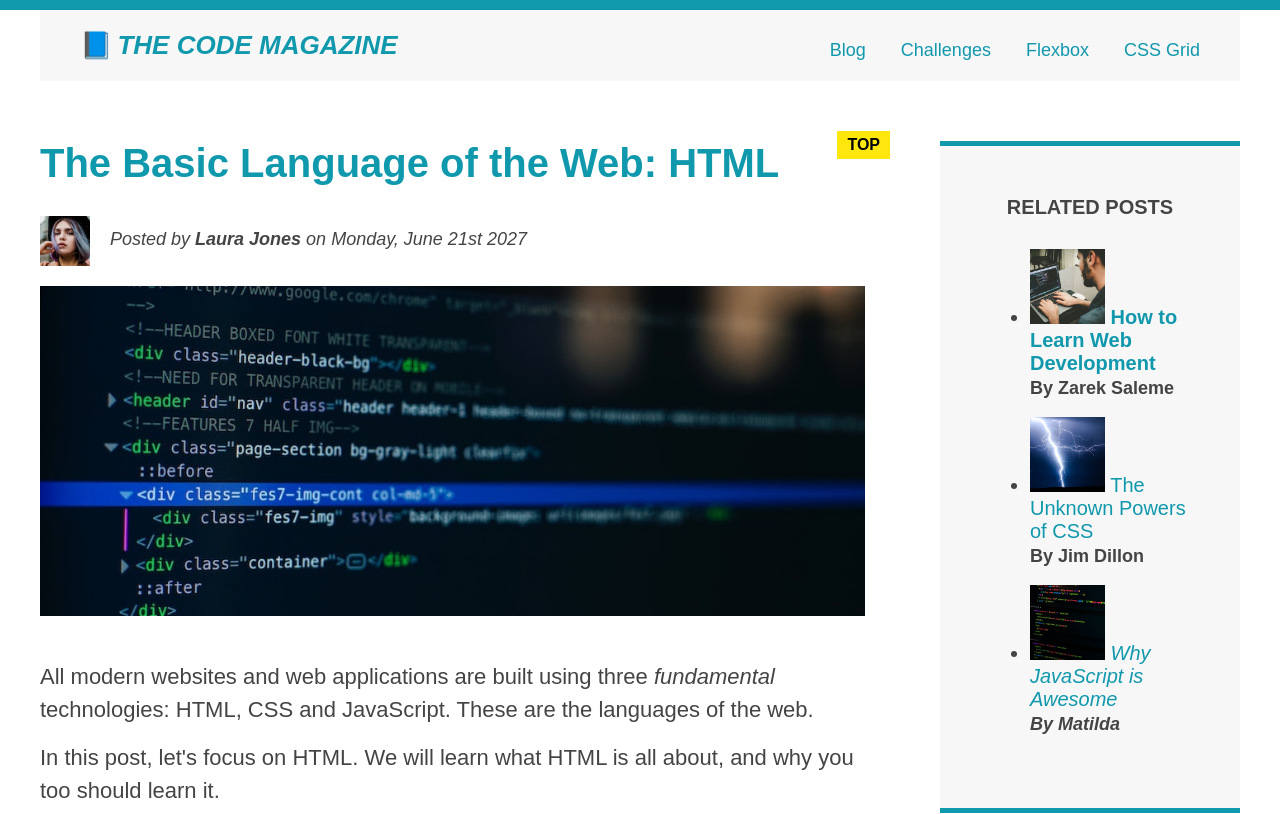
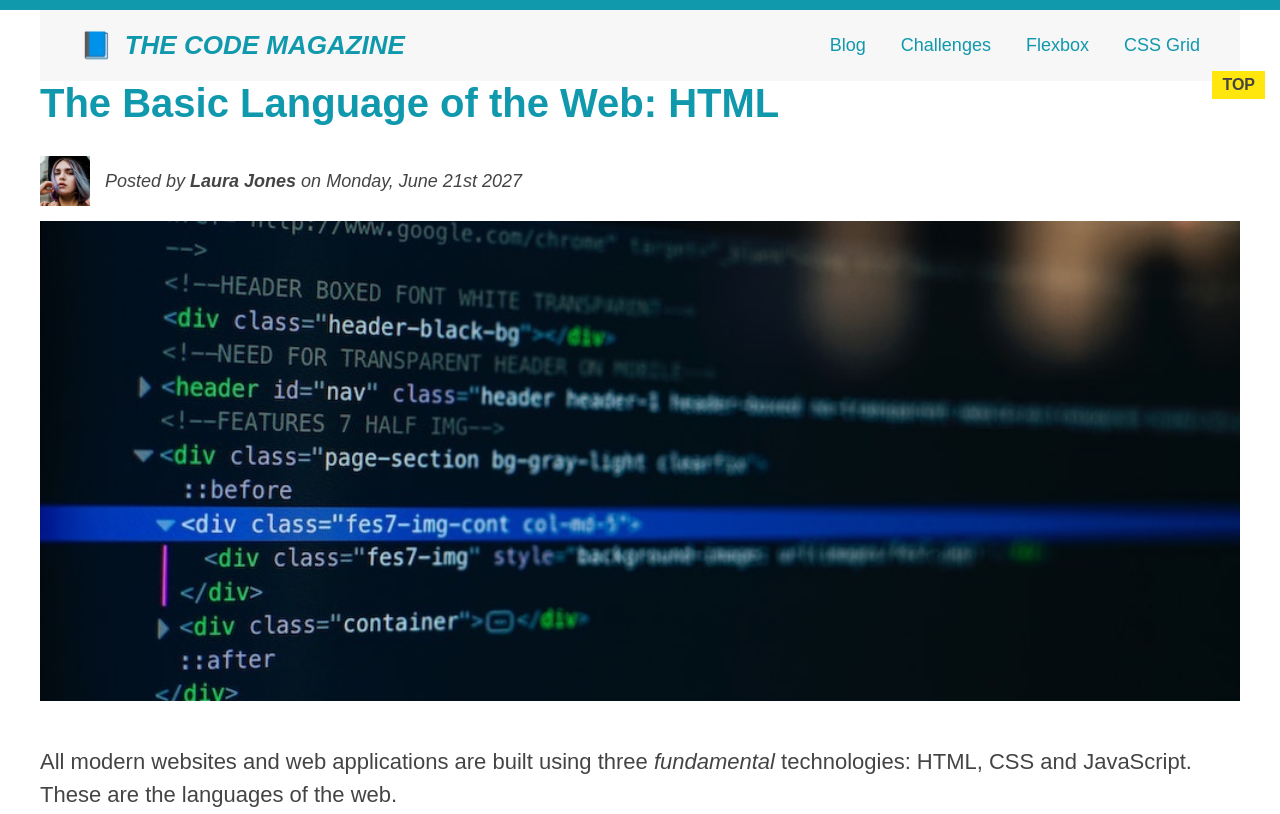
Before and after one commit to zarek21/HTML_CSS_Scripts, a plain HTML site: page 14 - Working_With_Colors/index.html in a window 1280 px wide. Shown: the top 814 px of the page. Drawn offline with Linux system fonts and the light colour scheme.

Commit message:
feat: update HTML structure and improve CSS styling for better layout and readability in index.html and style.css

```diff
--- a/14 - Working_With_Colors/index.html
+++ b/14 - Working_With_Colors/index.html
@@ -3,53 +3,54 @@
   <head>
     <meta charset="UTF-8" />
     <link href="style.css" rel="stylesheet" />
-    <title>The basic language of the Web: HTML</title>
+
+    <title>The Basic Language of the Web: HTML</title>
   </head>
 
   <body>
-    <!-- <h1>The basic language of the Web: HTML</h1>
-    <h2>The basic language of the Web: HTML</h2>
-    <h3>The basic language of the Web: HTML</h3>
-    <h4>The basic language of the Web: HTML</h4>
-    <h5>The basic language of the Web: HTML</h5>
-    <h6>The basic language of the Web: HTML</h6> -->
+    <!--
+    <h1>The Basic Language of the Web: HTML</h1>
+    <h2>The Basic Language of the Web: HTML</h2>
+    <h3>The Basic Language of the Web: HTML</h3>
+    <h4>The Basic Language of the Web: HTML</h4>
+    <h5>The Basic Language of the Web: HTML</h5>
+    <h6>The Basic Language of the Web: HTML</h6>
+    -->
 
     <div class="container">
       <header class="main-header clearfix">
-        <h1>📘The Code Magazine</h1>
+        <h1>📘 The Code Magazine</h1>
 
         <nav>
           <!-- <strong>This is the navigation</strong> -->
           <a href="blog.html">Blog</a>
-          <!-- This works as an empty link, further use will be worth. -->
           <a href="#">Challenges</a>
-          <a href="/15-Flexbox_CSS_Grid/flexbox.html" target="_blank"
-            >Flexbox</a
-          >
-          <a href="/15-Flexbox_CSS_Grid/css-grid.html" target="_blank"
-            >CSS Grid</a
-          >
+          <a href="/15-Flexbox_CSS_Grid/flexbox.html">Flexbox</a>
+          <a href="/15-Flexbox_CSS_Grid/css-grid.html">CSS Grid</a>
         </nav>
+
         <!-- <div class="clear"></div> -->
       </header>
 
+      <!-- ONLY NECESSARY FOR FLEXBOX -->
+      <!-- <div class="row"> -->
       <article>
         <header class="post-header">
           <h2>The Basic Language of the Web: HTML</h2>
 
+          <div class="author-box">
             <img
               src="/img - copia/laura-jones.jpg"
-            alt="Author Picture"
+              alt="Headshot of Laura Jones"
+              height="50"
               width="50"
-            height="50"
               class="author-img"
             />
 
             <p id="author" class="author">
               Posted by <strong>Laura Jones</strong> on Monday, June 21st 2027
             </p>
-
-          <!-- It maintains the aspect ratio because its original size is width = 1000, height = 400, so this is half the size. -->
+          </div>
 
           <img
             src="/img - copia/post-img.jpg"
@@ -58,7 +59,7 @@
             height="200"
             class="post-img"
           />
-          <button>♥️ Like</button>
+          <button>❤️ Like</button>
         </header>
 
         <p>
@@ -75,7 +76,7 @@
 
         <h3>What is HTML?</h3>
         <p>
-          HTML stands for <strong>H</strong>yper <strong>T</strong>ext
+          HTML stands for <strong>H</strong>yper<strong>T</strong>ext
           <strong>M</strong>arkup <strong>L</strong>anguage. It's a markup
           language that web developers use to structure and describe the content
           of a webpage (not a programming language).
@@ -85,8 +86,7 @@
           paragraphs, links, headings, images, video, etc. Web browsers
           understand HTML and render HTML code as websites.
         </p>
-
-        <p>HTML, each element is made up of 3 parts:</p>
+        <p>In HTML, each element is made up of 3 parts:</p>
 
         <ol>
           <li class="first-li">The opening tag</li>
@@ -100,7 +100,7 @@
             href="https://developer.mozilla.org/en-US/docs/Web/HTML"
             target="_blank"
             >MDN Web Docs</a
-          >
+          >.
         </p>
 
         <h3>Why should you learn HTML?</h3>
@@ -126,43 +126,49 @@
         <p>Hopefully you learned something new here. See you next time!</p>
       </article>
 
-      <aside id="related-posts">
+      <aside>
         <h4>Related posts</h4>
-        <ul class="no-dot-list">
-          <li>
+
+        <ul class="related">
+          <li class="related-post">
             <img
               src="/img - copia/related-1.jpg"
-              alt="guy coding on his computer"
+              alt="Person programming"
               width="75"
               height="75"
             />
-            <a href="#">How to Learn Web Development</a>
-            <p class="related-author">By Zarek Saleme</p>
+            <div>
+              <a href="#" class="related-link">How to Learn Web Development</a>
+              <p class="related-author">By Jonas Schmedtmann</p>
+            </div>
           </li>
-
-          <li>
+          <li class="related-post">
             <img
               src="/img - copia/related-2.jpg"
-              alt="thunder on action"
+              alt="Lightning"
               width="75"
               height="75"
             />
-            <a href="#">The Unknown Powers of CSS</a>
+            <div>
+              <a href="#" class="related-link">The Unknown Powers of CSS</a>
               <p class="related-author">By Jim Dillon</p>
+            </div>
           </li>
-
-          <li>
+          <li class="related-post">
             <img
               src="/img - copia/related-3.jpg"
-              alt="Screen with code"
+              alt="JavaScript code on a screen"
               width="75"
               height="75"
             />
-            <a href="#">Why JavaScript is Awesome</a>
+            <div>
+              <a href="#" class="related-link">Why JavaScript is Awesome</a>
               <p class="related-author">By Matilda</p>
+            </div>
           </li>
         </ul>
       </aside>
+      <!-- </div> -->
 
       <footer>
         <p id="copyright" class="copyright text">
--- a/14 - Working_With_Colors/style.css
+++ b/14 - Working_With_Colors/style.css
@@ -1,8 +1,8 @@
 * {
   /* border-top: 10px solid #1098ad; */
-  box-sizing: border-box;
   margin: 0;
   padding: 0;
+  box-sizing: border-box;
 }
 
 /* PAGE SECTIONS */
@@ -23,12 +23,11 @@ body {
 
 .main-header {
   background-color: #f7f7f7;
-  /* background-color: red; */
   /* padding: 20px;
   padding-left: 40px;
   padding-right: 40px; */
   padding: 20px 40px;
-  margin-bottom: 60px;
+  /* margin-bottom: 60px; */
   /* height: 80px; */
 }
 
@@ -38,7 +37,7 @@ nav {
 }
 
 article {
-  margin-bottom: 60px;
+  /* margin-bottom: 60px; */
 }
 
 .post-header {
@@ -132,9 +131,13 @@ li:last-child {
   list-style: none;
 } */
 
-.related-post {
+.related {
   list-style: none;
   margin-left: 0;
+}
+
+body {
+  /* background-color: orangered; */
 }
 
 /* .first-li {
@@ -194,7 +197,6 @@ nav a:link {
   display: block; */
 
   margin-right: 30px;
-  margin-top: 10px;
   display: inline-block;
 }
 
@@ -214,14 +216,12 @@ button {
   right: 50px;
 }
 
-/* PSEUDO ELEMENTS */
-
 h1::first-letter {
   font-style: normal;
   margin-right: 5px;
 }
 
-h3 + P::first-line {
+h3 + p::first-line {
   /* color: red; */
 }
 
@@ -230,10 +230,10 @@ h2 {
   position: relative;
 }
 
-h2::after {
+h2::before {
   content: "TOP";
   background-color: #ffe70e;
-  color: #000;
+  color: #444;
   font-size: 16px;
   font-weight: bold;
   display: inline-block;
@@ -266,14 +266,13 @@ nav p {
 } */
 
 /* FLOATS */
-
+/*
 .author-img {
   float: left;
   margin-bottom: 20px;
 }
 
 .author {
-  /* padding-left: 80px; */
   float: left;
   margin-top: 10px;
   margin-left: 20px;
@@ -292,8 +291,8 @@ nav {
 }
 
 .clearfix::after {
+  clear: both;
   content: "";
-  clear: both;
   display: block;
 }
 
@@ -310,3 +309,27 @@ aside {
 footer {
   clear: both;
 }
+*/
+
+/* FLEXBOX */
+
+.main-header {
+  display: flex;
+  align-items: center;
+  justify-content: space-between;
+}
+
+.author-box {
+  display: flex;
+  align-items: center;
+  margin-bottom: 15px;
+}
+
+.author {
+  margin-bottom: 0;
+  margin-left: 15px;
+}
+
+.related-post {
+  display: flex;
+}
```
Lines whose indentation alone changed are shown as unchanged.
